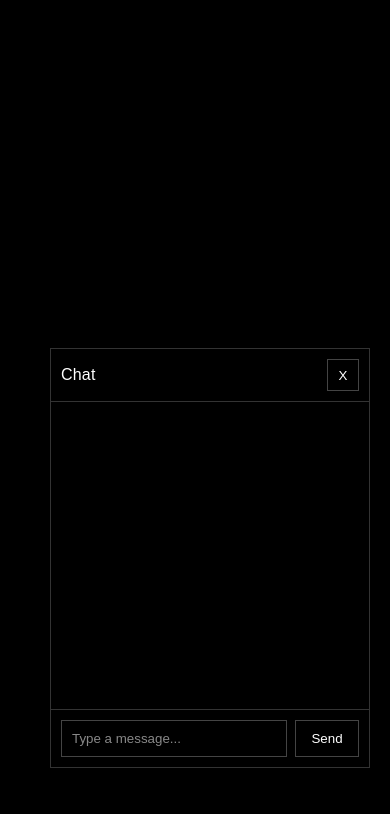
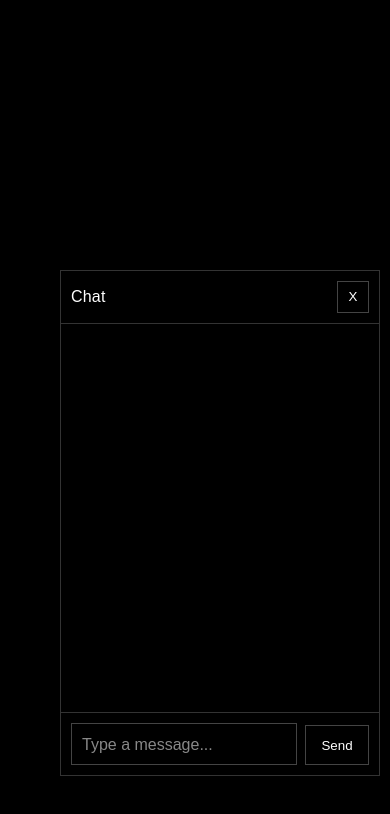
Before and after one commit to 10zinsteel/Tbot, a plain HTML site: page index.html in a window 390 px wide. Both pictures are taken after a click on the button "Chat". Drawn offline with Linux system fonts and the light colour scheme.

Commit message:
Refactor chat input to use a textarea for improved message entry. Enhance styling for responsiveness and input height adjustment. Implement auto-resizing for the textarea and enter key submission functionality.

```diff
--- a/index.html
+++ b/index.html
@@ -18,13 +18,12 @@
     <main id="chatMessages" class="chat-messages" aria-live="polite" aria-label="Messages"></main>
 
     <form id="chatForm" class="chat-input-area">
-      <input
+      <textarea
         id="chatInput"
-        type="text"
         placeholder="Type a message..."
-        autocomplete="off"
         aria-label="Message input"
-      >
+        rows="1"
+      ></textarea>
       <button type="submit" id="sendButton">Send</button>
     </form>
   </section>
--- a/script.js
+++ b/script.js
@@ -4,6 +4,7 @@ const chatClose = document.getElementById("chatClose");
 const chatForm = document.getElementById("chatForm");
 const chatInput = document.getElementById("chatInput");
 const chatMessages = document.getElementById("chatMessages");
+const MAX_INPUT_HEIGHT = 120;
 
 function addMessage(text, sender) {
   const message = document.createElement("div");
@@ -17,6 +18,7 @@ function openChat() {
   chatWidget.classList.remove("hidden");
   chatToggle.classList.add("hidden");
   chatInput.focus();
+  adjustInputHeight();
 }
 
 function closeChat() {
@@ -26,6 +28,22 @@ function closeChat() {
 
 chatToggle.addEventListener("click", openChat);
 chatClose.addEventListener("click", closeChat);
+
+function adjustInputHeight() {
+  chatInput.style.height = "auto";
+  const nextHeight = Math.min(chatInput.scrollHeight, MAX_INPUT_HEIGHT);
+  chatInput.style.height = `${nextHeight}px`;
+  chatInput.style.overflowY = chatInput.scrollHeight > MAX_INPUT_HEIGHT ? "auto" : "hidden";
+}
+
+chatInput.addEventListener("input", adjustInputHeight);
+
+chatInput.addEventListener("keydown", function (event) {
+  if (event.key === "Enter" && !event.shiftKey) {
+    event.preventDefault();
+    chatForm.requestSubmit();
+  }
+});
 
 chatForm.addEventListener("submit", function (event) {
   event.preventDefault();
@@ -37,9 +55,12 @@ chatForm.addEventListener("submit", function (event) {
 
   addMessage(userText, "user");
   chatInput.value = "";
+  adjustInputHeight();
   chatInput.focus();
 
   setTimeout(function () {
     addMessage("Got it — SMS sending will be added later.", "bot");
   }, 500);
 });
+
+adjustInputHeight();
--- a/style.css
+++ b/style.css
@@ -87,6 +87,7 @@ body {
 
 .chat-input-area {
   display: flex;
+  align-items: flex-end;
   gap: 8px;
   padding: 10px;
   border-top: 1px solid #333333;
@@ -94,11 +95,17 @@ body {
 
 #chatInput {
   flex: 1;
+  min-height: 40px;
+  max-height: 120px;
   padding: 10px;
   border: 1px solid #444444;
   background: #000000;
   color: #ffffff;
+  font: inherit;
+  line-height: 1.4;
   outline: none;
+  resize: none;
+  overflow-y: hidden;
 }
 
 #chatInput::placeholder {
@@ -107,8 +114,24 @@ body {
 
 #sendButton {
   min-width: 64px;
+  height: 40px;
   border: 1px solid #444444;
   background: #000000;
   color: #ffffff;
   cursor: pointer;
 }
+
+@media (max-width: 480px) {
+  .chat-widget {
+    right: 10px;
+    bottom: 68px;
+    width: calc(100vw - 20px);
+    max-width: 320px;
+    height: 60vh;
+  }
+
+  .toggle-button {
+    right: 10px;
+    bottom: 10px;
+  }
+}
```
